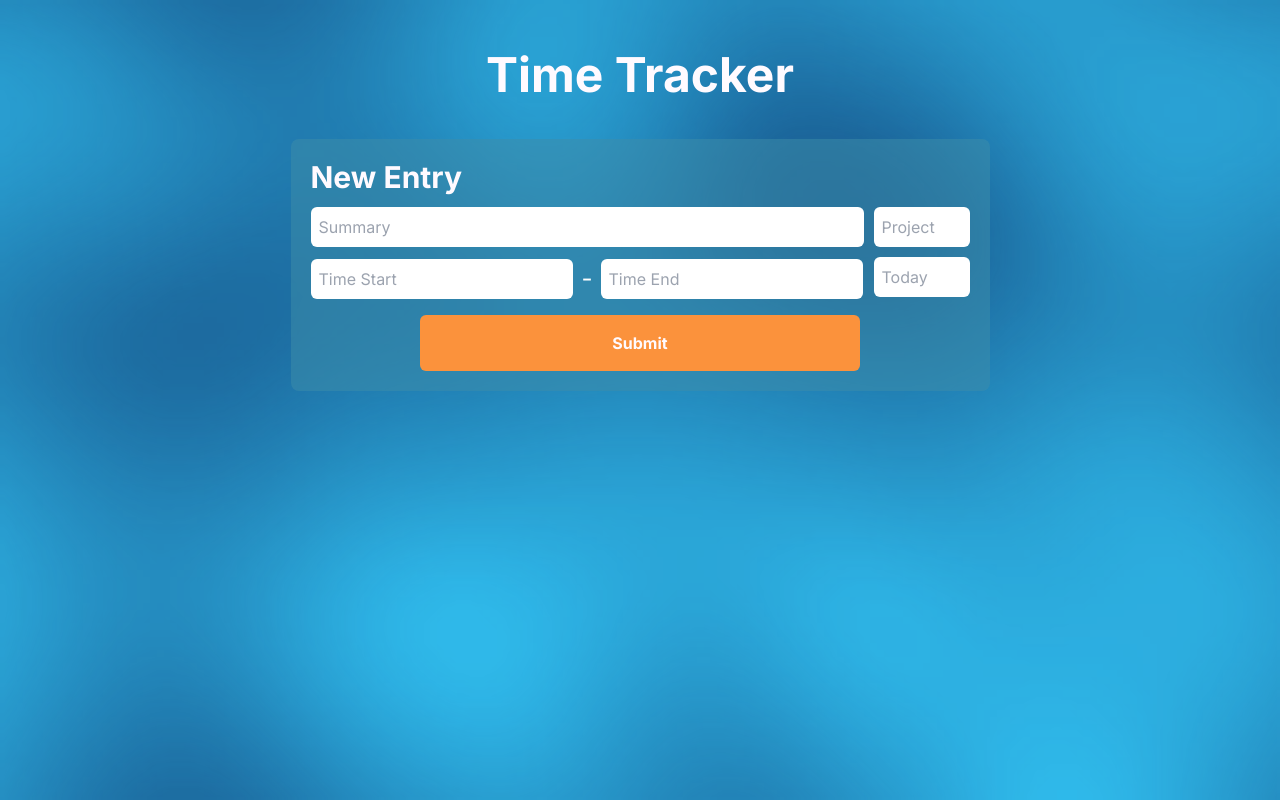
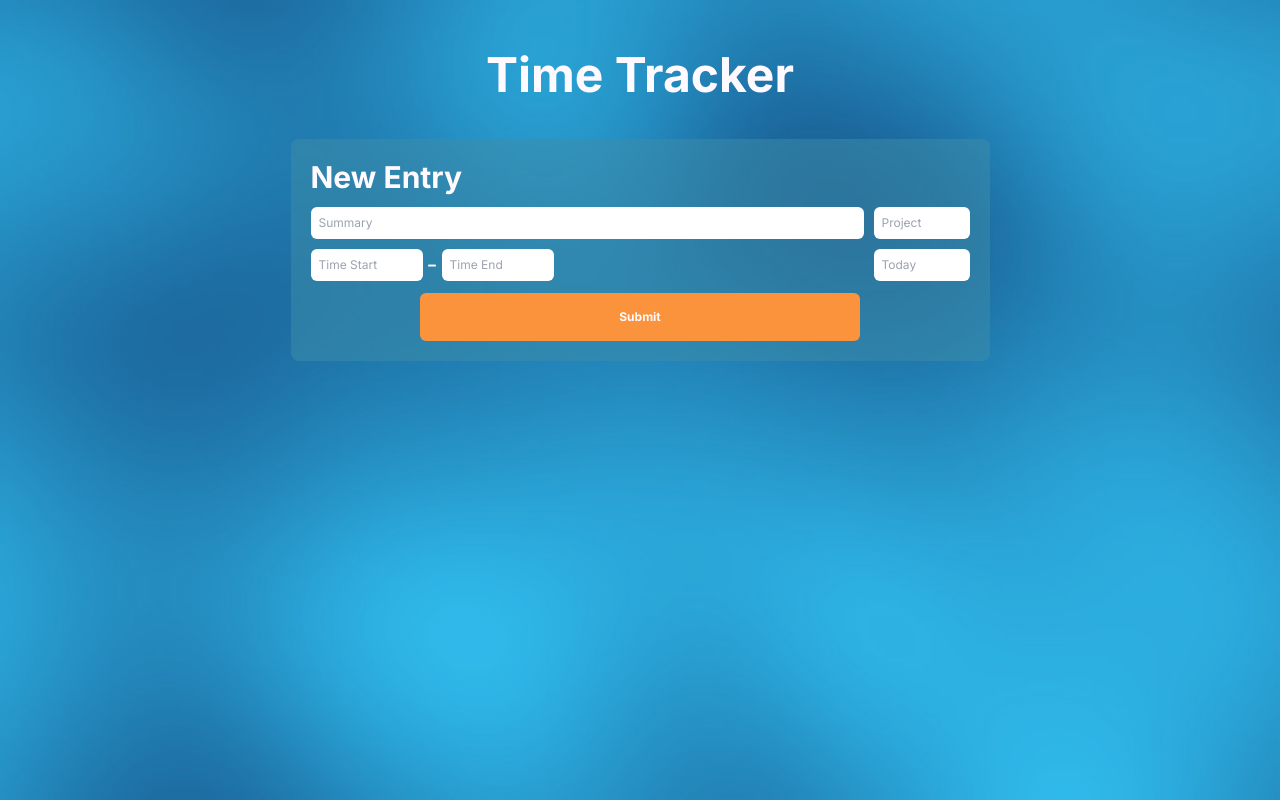
Before and after one commit to Sillor/timewise-client, a React (Vite) app: page / in a window 1280 px wide. Built offline with nearby package versions, Linux system fonts and the light colour scheme.

Commit message:
[refactor] fixed font size and time box sizes

```diff
--- a/src/timetracker/MainContent/NewEntryForm.jsx
+++ b/src/timetracker/MainContent/NewEntryForm.jsx
@@ -16,11 +16,11 @@ function NewEntryForm() {
   return (
     <form
       onSubmit={handleSubmit}
-      className="w-full flex flex-col items-center gap-3 rounded-lg bg-sea-blue bg-opacity-50 p-5 "
+      className="w-full flex flex-col items-center gap-3 rounded-lg bg-sea-blue bg-opacity-50 p-5 text-xs"
     >
       <h2 className="text-3xl font-bold w-full text-left">New Entry</h2>
       <div className="flex gap-2.5 w-full">
-        <div className="flex flex-col w-full gap-2 text-black">
+        <div className="flex flex-col w-full gap-2.5 text-black">
           <input
             required
             className="w-full rounded-md p-2"
@@ -28,10 +28,10 @@ function NewEntryForm() {
             placeholder="Summary"
           />
 
-          <div className="flex gap items-center *:rounded-md *:p-2 ">
+          <div className="flex gap-1 items-center *:rounded-md *:max-h-8 ">
             <input
               required
-              className="sm:max-w-full sm:w-full max-w-28"
+              className="w-28 p-2"
               type={timeType}
               onFocus={() => setTimeType("time")}
               placeholder="Time Start"
@@ -39,7 +39,7 @@ function NewEntryForm() {
             <p className="text-white text-2xl">-</p>
             <input
               required
-              className="sm:max-w-full sm:w-full max-w-28"
+              className="w-28 p-2"
               type={timeType}
               onFocus={() => setTimeType("time")}
               placeholder="Time End"
```
